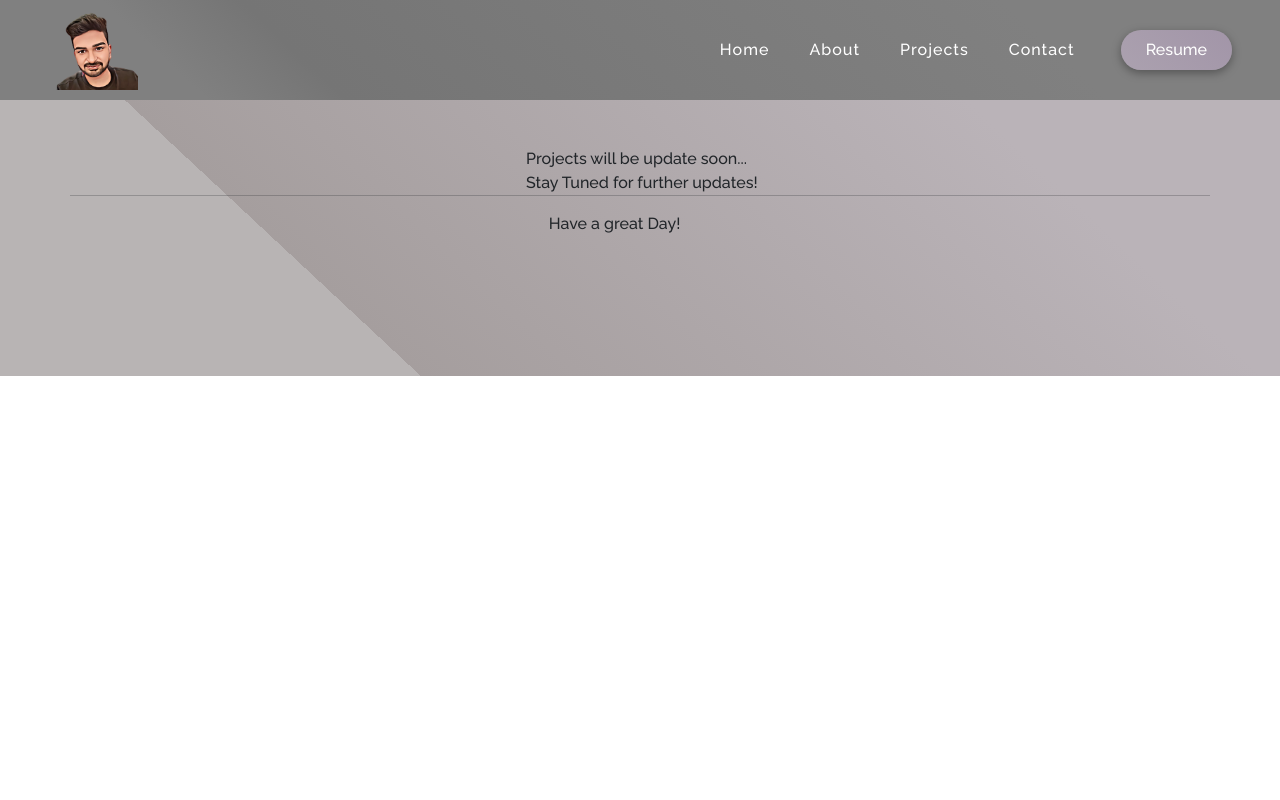
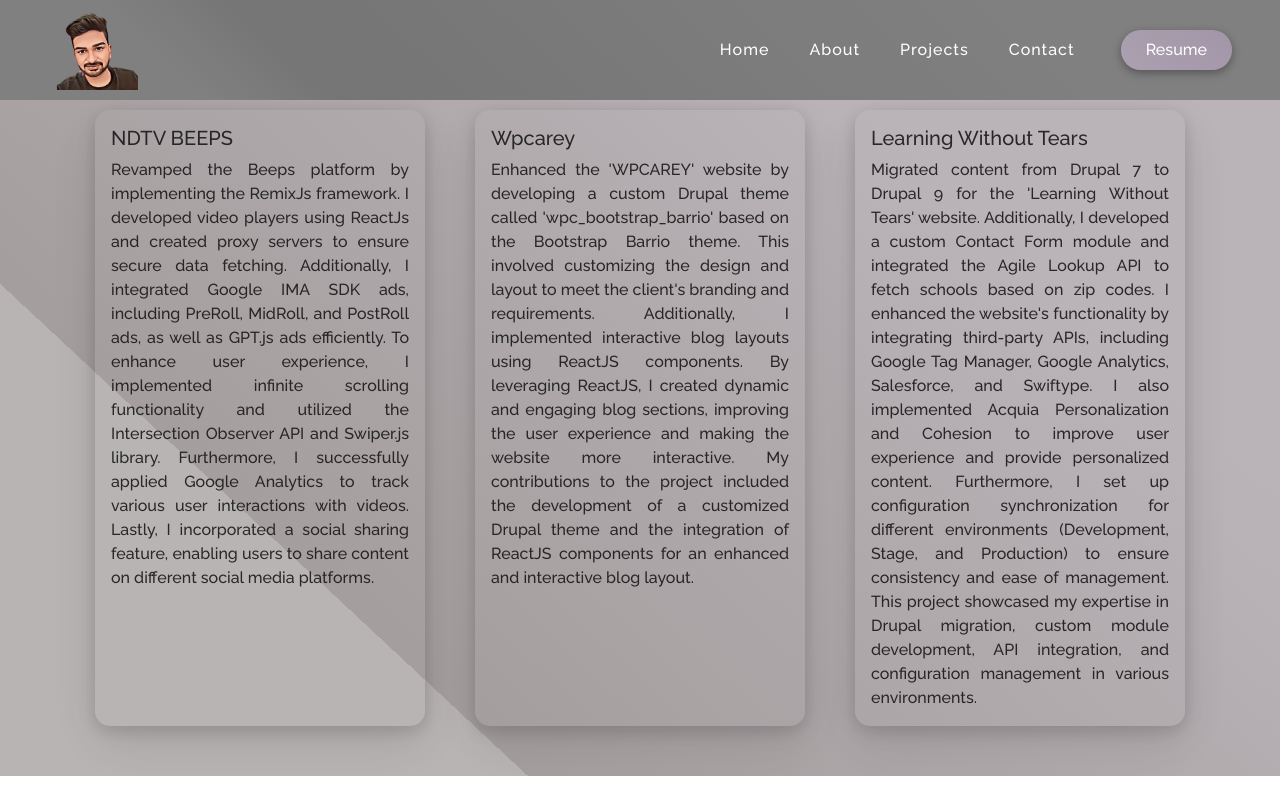
Before and after one commit to ersouravbansal/Portfolio-Sourav, a React (Create React App) app: page /project in a window 1280 px wide. Built offline with nearby package versions, Linux system fonts and the light colour scheme; a web font is replaced by a local one.

Commit message:
updated projects and skills.

```diff
--- a/src/components/Aboutpage/Aboutpage.js
+++ b/src/components/Aboutpage/Aboutpage.js
@@ -24,7 +24,7 @@
                 <h3>Skills</h3>
                 <Col md={5}>
                   <li>React Js / Remix Js</li>
-                  <li>Video Players</li>
+                  <li>Redux / Video Players</li>
                   <li>TypeScript/JavaScript</li>
                   <li>MySQL / MongoDB</li>
                   <li>Acquia Personalization</li>
--- a/src/components/Projectlist/ProjectCard.js
+++ b/src/components/Projectlist/ProjectCard.js
@@ -7,20 +7,20 @@
 function ProjectCard(props) {
   return (
     <Card className="project-card-view">
-      <Card.Img variant="top" src={props.imgPath} alt="card-img" />
+      {/* <Card.Img variant="top" src={props.imgPath} alt="card-img" /> */}
       <Card.Body>
         <Card.Title>{props.title}</Card.Title>
         <Card.Text style={{ textAlign: "justify" }}>
           {props.description}
         </Card.Text>
-        <Button className="viewbtn" variant="primary" href={props.ghLink} target="_blank">
+        {/* <Button className="viewbtn" variant="primary" href={props.ghLink} target="_blank">
           View
-        </Button>
+        </Button> */}
         {"\n"}
         {"\n"}
 
 
-        {!props.isBlog && props.demoLink && (
+        {/* {!props.isBlog && props.demoLink && (
           <Button
             variant="primary"
             href={props.demoLink}
@@ -30,7 +30,7 @@
 
             {"Demo"}
           </Button>
-        )}
+        )} */}
       </Card.Body>
     </Card>
   );
--- a/src/components/Projectlist/Projectlist.js
+++ b/src/components/Projectlist/Projectlist.js
@@ -1,86 +1,54 @@
-import React from 'react'
-import '../../pages/style.css';
+import React from "react";
+import "../../pages/style.css";
 import ProjectCard from "./ProjectCard";
-import { Container, Row, Col } from 'react-bootstrap'
-import useradminpanel from '../../Assets/Admin-Panel-Dashboard.png'
-import olximage from '../../Assets/olx-clone image.png'
-import netfliximage from '../../Assets/React-App-netflix-clone.png'
-import gridlinesbuilders from '../../Assets/Gridlinesbuilders.png'
-import charlespizza from '../../Assets/Charlestown-Pizza.png'
-import todolist from '../../Assets/todolist.png'
+import { Container, Row, Col } from "react-bootstrap";
+import useradminpanel from "../../Assets/Admin-Panel-Dashboard.png";
+import olximage from "../../Assets/olx-clone image.png";
+import netfliximage from "../../Assets/React-App-netflix-clone.png";
+import gridlinesbuilders from "../../Assets/Gridlinesbuilders.png";
+import charlespizza from "../../Assets/Charlestown-Pizza.png";
+import todolist from "../../Assets/todolist.png";
 
 function Projectlist() {
   return (
     <div className="projectbackground">
       <Container fluid className="project-section">
-        <Container >
-          <Row className='d-flex' style={{ justifyContent: "center" }}>
-          <span style={{paddingLeft: "40%",  paddingTop: "5%" }}>Projects will be update soon...<br/>Stay Tuned for further updates! </span><hr />
-          <span style={{paddingLeft: "42%" }}> Have a great Day!</span>
+        <Container>
+          <Row className="d-flex" style={{ justifyContent: "center" }}>
             <Col md={4} className="project-card">
-              {/* <ProjectCard
-                imgPath={useradminpanel}
-                isBlog={false}
-                title="Dashboard Panel"
-                description="User Admin Dashboard created with React js, Material UI, Nivo Charts, Formik, Yup, FullCalendar, and Data Grid to build this entire application. This application consists of Light and Dark Mode, four different Charts, three different Data Table Pages, FAQ Page, Form Page, and Calendar Integration."
-                ghLink="https://rahul-dashboard-pannel.netlify.app"
-              /> */}
+              <ProjectCard
+                title="NDTV BEEPS"
+                description="Revamped the Beeps platform by implementing the RemixJs framework. I developed video players using ReactJs and created proxy servers to ensure secure data fetching. Additionally, I integrated Google IMA SDK ads, including PreRoll, MidRoll, and PostRoll ads, as well as GPT.js ads efficiently. To enhance user experience, I implemented infinite scrolling functionality and utilized the Intersection Observer API and Swiper.js library. Furthermore, I successfully applied Google Analytics to track various user interactions with videos. Lastly, I incorporated a social sharing feature, enabling users to share content on different social media platforms."
+              />
             </Col>
 
             <Col md={4} className="project-card">
-              {/* <ProjectCard
-                imgPath={olximage}
-                isBlog={false}
-                title="Olx-Clone"
-                description="Olx-clone builds with react js. using firebase as a backend and deploying in firebase. Olx-Clone is a potential classified advertisement website that categorizes objects in a user-friendly manner & displays them as advertisements.. Classifieds can be posted that involve selling, and buying using React-router, context, react hooks."
-                ghLink="https://olx-clone-rahul.netlify.app/"
-              /> */}
+              <ProjectCard
+                title="Wpcarey"
+                description="Enhanced the 'WPCAREY' website by developing a custom Drupal theme called 'wpc_bootstrap_barrio' based on the Bootstrap Barrio theme. This involved customizing the design and layout to meet the client's branding and requirements. Additionally, I implemented interactive blog layouts using ReactJS components. By leveraging ReactJS, I created dynamic and engaging blog sections, improving the user experience and making the website more interactive. My contributions to the project included the development of a customized Drupal theme and the integration of ReactJS components for an enhanced and interactive blog layout."
+              />
             </Col>
 
             <Col md={4} className="project-card">
-              {/* <ProjectCard
-                imgPath={netfliximage}
-                isBlog={false}
-                title="Netflix-Clone"
-                description="This project is a simplified front-end clone of Netflix. It was created with React js. It uses TMDB (The Movie Data Base ) API and uses the Axios tool. Users can click movie images with embedded YouTube trailers or related videos about the movie."
-                ghLink="https://react-rahul-netflix-clone.netlify.app/"
-              /> */}
+              <ProjectCard
+                title="Learning Without Tears"
+                description="Migrated content from Drupal 7 to Drupal 9 for the 'Learning Without Tears' website. Additionally, I developed a custom Contact Form module and integrated the Agile Lookup API to fetch schools based on zip codes. I enhanced the website's functionality by integrating third-party APIs, including Google Tag Manager, Google Analytics, Salesforce, and Swiftype. I also implemented Acquia Personalization and Cohesion to improve user experience and provide personalized content. Furthermore, I set up configuration synchronization for different environments (Development, Stage, and Production) to ensure consistency and ease of management. This project showcased my expertise in Drupal migration, custom module development, API integration, and configuration management in various environments."
+              />
             </Col>
 
-            <Col md={4} className="project-card">
-              {/* <ProjectCard
-                imgPath={gridlinesbuilders}
+            {/* <Col md={4} className="project-card">
+              <ProjectCard
+                imgPath={Sample Project}
                 isBlog={false}
-                title="Grid Line Builders"
+                title="Sample Project"
+                ghLink="https://github.com/ersouravbansal"
                 description="Grid line builders is a static webpage built with HTML, CSS, and JavaScript. Users can see images of their work and contact information that helps to connect the home builders through a webpage. webpage builds responsive to multiple sizes of devices."
-                ghLink="https://gridlinesbuilders.in/"
-              /> */}
-            </Col>
-
-            <Col md={4} className="project-card">
-              {/* <ProjectCard
-                imgPath={charlespizza}
-                isBlog={false}
-                title="Charlestown Pizza"
-                description="Charlestown pizza is a static website completely build with bootstrap with fully responsive."
-                ghLink="https://rahulvijay81.github.io/Pizzastore-bootstrap/"
-              /> */}
-            </Col>
-
-            <Col md={4} className="project-card">
-              {/* <ProjectCard
-                imgPath={todolist}
-                isBlog={false}
-                title="To Do List"
-                description=" To-Do App that build will allow a user to add a task to a list of to-do items. Once the task is added, the user will be able to delete it as completed once it has done."
-                ghLink="https://todolist-rahul81.netlify.app/"
-
-              /> */}
-            </Col>
+              />
+            </Col> */}
           </Row>
         </Container>
       </Container>
     </div>
-  )
+  );
 }
-export default Projectlist
+export default Projectlist;
```
